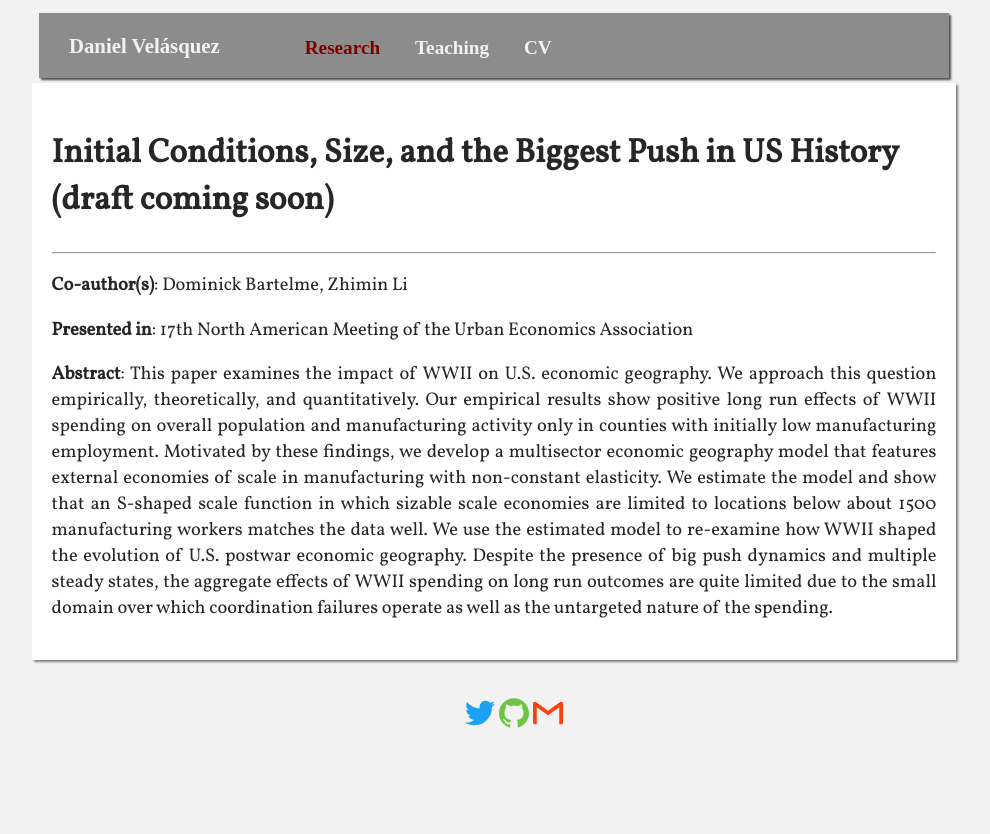
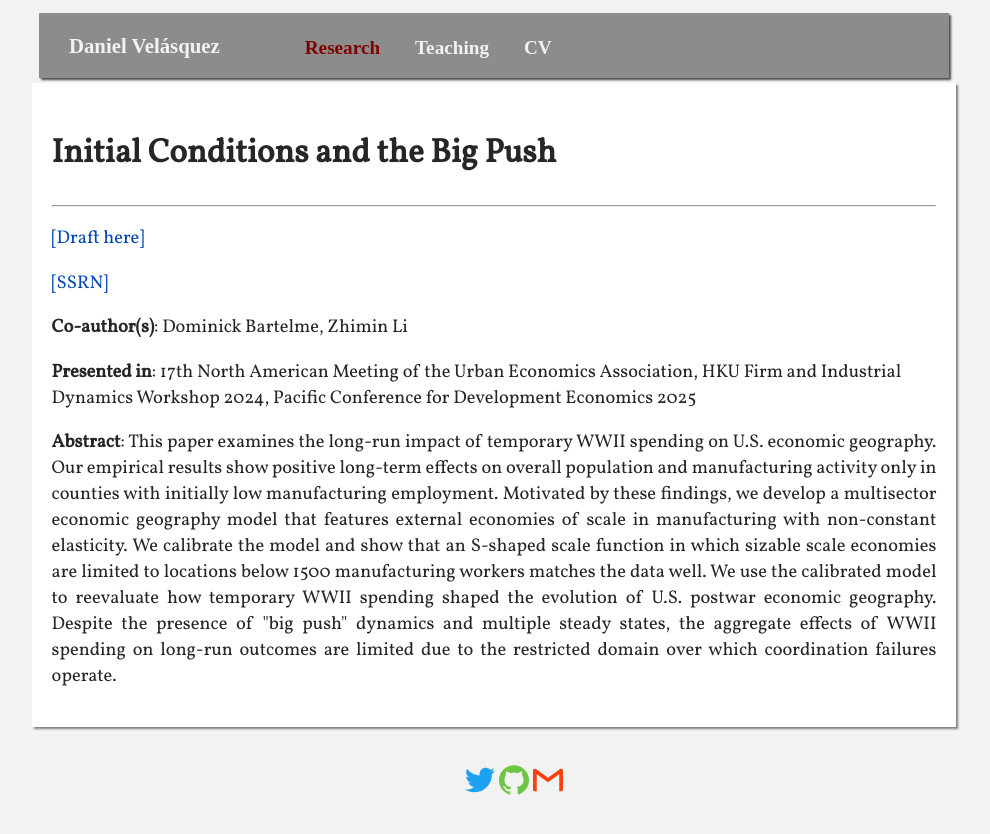
Before and after one commit to dvelasquezc/dvelasquezc.github.io, a Jekyll site: the page built from _research/bigpush.md, in a window 1280 px wide. Shown: the top 834 px of the page, without its empty margins (146-1136 px from the left). Built offline with Jekyll 4.4.1, drawn with Linux system fonts in a browser that asks for light colours; some web fonts are replaced.

Commit message:
initial conditions and big push pdf

```diff
--- a/_research/bigpush.md
+++ b/_research/bigpush.md
@@ -1,16 +1,22 @@
 ---
-title: "Initial Conditions, Size, and the Biggest Push in US History (draft coming soon)"
+title: "Initial Conditions and the Big Push"
 coauthors: Dominick Bartelme, Zhimin Li
 pubstatus: "mimeo"
 journal: "no"
 link: "no"
-presented: "17th North American Meeting of the Urban Economics Association"
+presented: "17th North American Meeting of the Urban Economics Association, HKU Firm and Industrial Dynamics Workshop 2024, Pacific Conference for Development Economics 2025"
 pdf: "no"
-abstract: 'This paper examines the impact of WWII on U.S. economic geography. We approach this question empirically, theoretically, and quantitatively. Our empirical results show positive long run effects of WWII spending on overall population and manufacturing activity only in counties with initially low manufacturing employment.  Motivated by these findings, we develop a multisector economic geography model that features external economies of scale in manufacturing with non-constant elasticity. We estimate the model and  show that an S-shaped scale function in which sizable scale economies are limited to locations below about 1500 manufacturing workers matches the data well.  We use the estimated model to re-examine how WWII shaped the evolution of U.S. postwar economic geography. Despite the presence of big push dynamics and multiple steady states, the aggregate effects of WWII spending on long run outcomes are quite limited due to the small domain over which coordination failures operate as well as the untargeted nature of the spending.'
+abstract: 'This paper examines the long-run impact of temporary WWII spending on U.S. economic geography. Our empirical results show positive long-term effects on overall population and manufacturing activity only in counties with initially low manufacturing employment. Motivated by these findings, we develop a multisector economic geography model that features external economies of scale in manufacturing with non-constant elasticity. We calibrate the model and show that an S-shaped scale function in which sizable scale economies are limited to locations below 1500 manufacturing workers matches the data well. We use the calibrated model to reevaluate how temporary WWII spending shaped the evolution of U.S. postwar economic geography. Despite the presence of "big push" dynamics and multiple steady states, the aggregate effects of WWII spending on long-run outcomes are limited due to the restricted domain over which coordination failures operate.'
 funding: "no"
 order_paper: 5
 layout: page
 ---
+
+<a href="{{ "/assets/pdfs/bigpush_wwii.pdf" | prepend: site.baseurl | prepend: site.url }}" target="_blank"> [Draft here] </a>
+
+<a href="{{ "https://papers.ssrn.com/sol3/papers.cfm?abstract_id=5408984" }}" target="_blank"> [SSRN] </a>
+
+
 <p><b>Co-author(s)</b>: {{ page.coauthors }} </p>
 
 {% if page.presented != 'no' %}
```
Also changed, not shown: _pages/research.md (+14 -0 lines).
